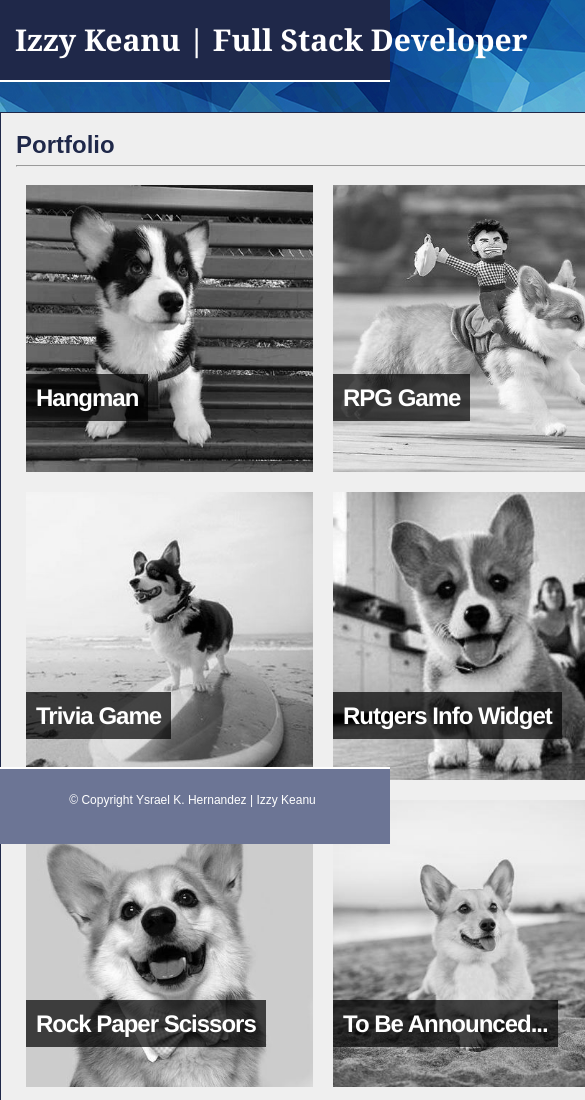
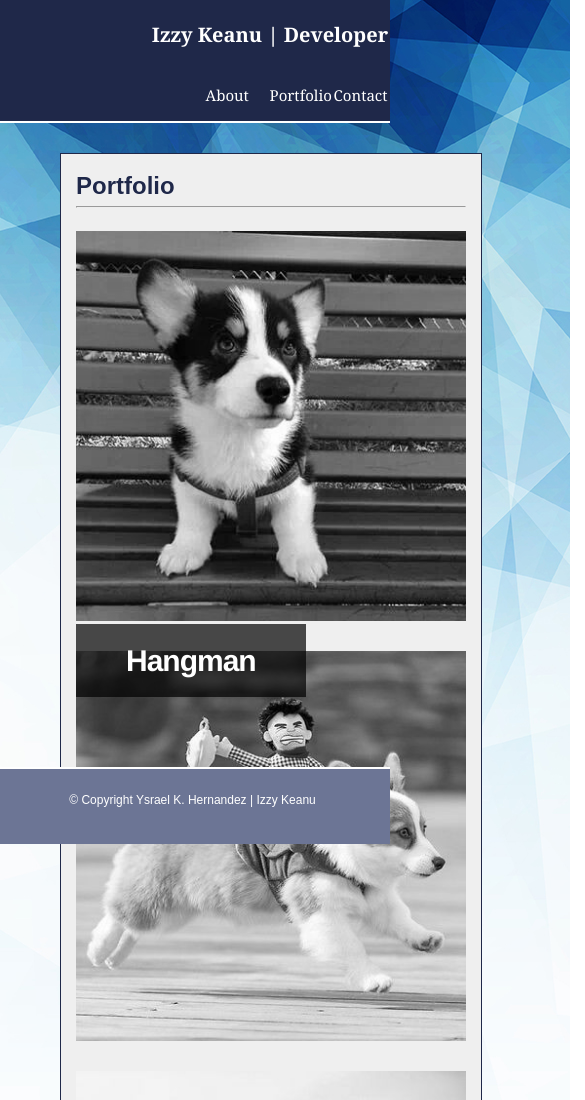
Before and after one commit to ykeanu/Responsive-Portfolio, a plain HTML site: page portfolio.html in a window 390 px wide. Shown: the top 1100 px of the page, 585 px wide, since content can reach past the window. Drawn offline with Linux system fonts and the light colour scheme.

Commit message:
Added finishing touches

```diff
--- a/assets/css/style.css
+++ b/assets/css/style.css
@@ -9,23 +9,18 @@ body {
 	font-family: 'Arial', 'Helvetica Neue', Helvetica, sans-serif;
 }
 
-
 .container {
 	width: 960px;
-	/*border: 1px solid red;*/
 	margin: 0 auto;
 }
 
 /* Top segment of website including header and navigation links. */
 .navigationBar {
-	/*background-color: #4285f4;*/
-	/*background-color:#3e3bf8;*/
 	background-color:#1f2849;
 	width: 100%
 	height: 75px;
 	font-family: 'Georgia', Times, 'Times New Roman', serif;
 	border-bottom: 2.5px solid #FFFFFF;
-/*	border: 1px solid red;*/
 }
 
 .navigationContent {
@@ -36,42 +31,19 @@ body {
 /*Header of 'Izzy Keanu'*/
 header {
 	float: left;
-	/*border: 1px solid red;*/
 	margin: 0 auto;
 	padding: 25px 20px 25px 15px;
 }
 
 header a {
 	color: #FFFFFF;
-	font-size: 30px;
+	font-size: 35px;
 	font-weight: bold;
 	text-align: left;
 	text-decoration: none;
 }
 
-/* Hover over header */
-/*header a:hover {
-	color: #FF0000;
-}*/
-
-/*EXPERIMENTAL*/
-
-/*header a{
-	color: #FFF;
-	font-family: sans-serif;
-	transition: all ease-in-out .3s;
-
-}
-
-header a:hover{
-  color: #0CF;
-}*/
-
 header a{
-/*  text-decoration: none;*/
-/*  background-color: #eee;*/
-/*  color: #999;
-  padding: 0 20px;*/
   transition: all ease-in-out .3s;
 }
 
@@ -81,28 +53,27 @@ header a:hover{
   margin-left: -3px;
 }
 
-/*EXPERIMENTAL*/
-
 /* Navigation links */
 nav {
+	padding: 20px 0px 20px 0px;
 	float: right;
-	/*border: 1px solid red;*/
-	padding: 20px 0px 20px 0px;
 }
 
 ul {
 	list-style-type: none;
+	display: inline-block;
 	margin: 0;
 	padding: 0;
+	margin-right: 70px;
 }
 
 li {
-	float: right;
+ float: left;
 }
 
 li a {
 	color: #FFFFFF;
-	display: block;
+	display: inline-block;
 	padding: 8px;
 	font-size: 15px;
 	text-decoration: none
@@ -163,10 +134,11 @@ section p {
 
 aside {
 	background-color: #efefef;
-	float: right;
+	float: left;
 	width: 238px;
 	border: 1px solid #1f2849;
 	padding: 20px 15px 20px 15px;
+	margin-left: 30px;
 }
 
 h2 {
@@ -192,9 +164,6 @@ h2 {
 	text-shadow: -1px -1px 0px #000;
 }
 
-.socialMedia {
-	/*margin: 20px 15px 20px 15px;*/
-}
 .mainContent::after {
 	content: "";
 	display: block;
@@ -202,7 +171,6 @@ h2 {
 }
 
 footer {
-/*	background-color: #3F5295;*/
 	background-color: #6C7595;
 	height: 75px;
 	border-top: 2.5px solid #FFFFFF;
@@ -220,16 +188,14 @@ footer p {
 	padding: 25px 20px 25px 15px;
 }
 
-/*PORFOLIO.HTML*/
+
+/*  ~PORTFOLIO.HTML ~ */
 
 .mainPortfolio img {
 	width: 46.5%;
 	height: 46.5%;
 	-webkit-filter: grayscale(100%);
     filter: grayscale(100%);
-/*    -webkit-filter: sepia(1);
-  	filter: sepia(1);*/
-/*  	filter: blur(1px);*/
 	float: left;
 	margin: 10px;
 }
@@ -290,7 +256,7 @@ h3 span {
    color: white;
    font: bold 24px/45px Helvetica, Sans-Serif;
    letter-spacing: -1px;
-   background: rgb(0, 0, 0); /* fallback color */
+   background: rgb(0, 0, 0);
    background: rgba(0, 0, 0, 0.7);
    padding: 10px;
 }
@@ -301,7 +267,7 @@ h3 span {
 	clear: both;
 }
 
-/*CONTACT.HTML*/
+/*  ~CONTACT.HTML~  */
 
 .mainForm h3, .mainForm form, input, textarea{
 	text-align: left;
@@ -333,12 +299,318 @@ input:focus, textarea:focus {
 	border-color: #1f2849;
 	padding: 7.5px 22.5px 7.5px 22.5px;
 }
+/*End of general CSS styling*/
 
-/*.shortFooter {
-	position: absolute;
-  	right: 0;
- 	bottom: 0;
-	left: 0;
+
+/*       ~MEDIA QUERIES~        */
+
+/* LARGE SCREEN - Desktop */
+@media screen and (max-width: 980px) {
+	.container {
+		width: 100%;
+		padding-left: 30px;
+		padding-right: 30px;
+	}
+
+	nav {
+		float: left;
+		margin-left: 30px;
+	}
+
+	section {
+		width: 420px;
+	}
+
+	.mainBio img {
+		width: 100%;
+		float: left;
+	}
+
+	/*Portfolio Media Query*/
+
+	.mainPortfolio img {
+		float: left;
+		display: block;
+		width: 100%;
+		margin: 20px 0 15px 0;
+	}
+
+	.project-1, .project-2, .project-3, .project-4, .project-5, .project-6 {
+		position: relative;
+		z-index: , 0;
+	}
+
+	.project-name-1 {
+		position: absolute;
+		top: 280px;
+		left: 0px;
+		z-index: 1;
+	}
+
+	.project-name-2 {
+		position: absolute;
+		top: 740px;
+		left: 0px;
+		z-index: 1;
+	}
+
+	.project-name-3 {
+		position: absolute;
+		top: 1200px;
+		left: 0px;
+		z-index: 1;
+	}
+
+	.project-name-4 {
+		position: absolute;
+		top: 1660px;
+		left: 0px;
+		z-index: 1;
+	}
+
+	.project-name-5 {
+		position: absolute;
+		top: 2120px;
+		left: 0px;
+		z-index: 1;
+	}
+
+	.project-name-6 {
+		position: absolute;
+		top: 2580px;
+		left: 0px;
+		z-index: 1;
+	}
+
+	h3 span {
+	   font: bold 30px/50px Helvetica, Sans-Serif;
+	   padding: 20px 50px 20px 50px;
+	}
+
+	.inputSmall {
+		width: 100%;
+	}
 }
 
-*/
+/* MEDIUM SCREEN - Tablet */
+@media screen and (max-width: 768px) {
+	.container {
+		width: 100%;
+		padding-left: 30px;
+		padding-right: 30px;
+	}
+
+	header a {
+		font-size: 20px;
+	}
+
+	section {
+		width: 100%;
+	}
+
+	section::after {
+		content: "";
+		display: block;
+		clear: both;
+	}
+
+	aside {
+		clear: both;
+		width: 100%;
+		margin-top: 30px;
+		margin-left: 0;
+	}
+
+	.socialMedia {
+		width: 238px;
+	}
+
+
+	.mainPortfolio img {
+		width: 46.5%;
+		height: 46.5%;
+		-webkit-filter: grayscale(100%);
+	    filter: grayscale(100%);
+		float: left;
+		margin: 10px;
+	}
+
+	.mainPortfolio img:hover{
+	  filter: none;
+	  -webkit-filter: none;
+	}
+
+
+	.project-name-1 {
+		position: absolute;
+		top: 230px;
+		left: 10px;
+		z-index: 1;
+	}
+
+	.project-name-2 {
+		position: absolute;
+		top: 230px;
+		left: 387.12px;
+		z-index: 1;
+	}
+
+	.project-name-3 {
+		position: absolute;
+		top: 617.12px;
+		left: 10px;
+		z-index: 1;
+	}
+
+	.project-name-4 {
+		position: absolute;
+		top: 617.12px;
+		left: 387.12px;
+		z-index: 1;
+	}
+
+	.project-name-5 {
+		position: absolute;
+		top: 994.24px;
+		left: 10px;
+		z-index: 1;
+	}
+
+	.project-name-6 {
+		position: absolute;
+		top: 994.24px;
+		left: 387.12px;
+		z-index: 1;
+	}
+
+	h3 span {
+	   font: bold 24px/45px Helvetica, Sans-Serif;
+	   padding: 10px;
+	}
+
+	.inputSmall {
+		width: 100%;
+	}
+}
+
+/* SMALL SCREEN - Mobile landscape*/
+@media screen and (max-width: 640px) {
+	.container {
+		width: 100%;
+		padding-left: 30px;
+		padding-right: 30px;
+		margin-left: 30px;
+		margin-right: 30px;
+	}
+
+	.navigationBar {
+		position: static;
+	}
+
+	header {
+		width: 100%;
+		margin: 0 auto;
+		position: static;
+	}
+
+	nav {
+		width: 100%;
+		text-align: center;
+		margin: 0 auto;
+		padding: 10px 0px 10px 0px;
+		margin-left: 120px;
+		margin-right: -120px;
+	}
+
+	nav ul {
+		display: block;
+    	list-style-type: none;
+	}
+
+	nav li {
+		margin: 0 auto:
+		padding: 0 auto;
+		float:left;
+		width: 20%;
+	}
+
+	nav a {
+		width: 20%;
+	}
+
+	aside {
+		clear: both;
+		width: 100%;
+		margin-top: 30px;
+		margin-left: 0;
+	}
+
+	.socialMedia {
+		width: 238px;
+	}
+
+
+/*	Portfolio Media Query*/
+	.mainPortfolio img {
+		float: left;
+		display: block;
+		width: 100%;
+		margin: 15px 0 15px 0;
+	}
+
+	.project-1, .project-2, .project-3, .project-4, .project-5, .project-6 {
+		position: relative;
+		z-index: , 0;
+	}
+
+	.project-name-1 {
+		position: absolute;
+		top: 420px;
+		left: 0px;
+		z-index: 1;
+	}
+
+	.project-name-2 {
+		position: absolute;
+		top: 1090px;
+		left: 0px;
+		z-index: 1;
+	}
+
+	.project-name-3 {
+		position: absolute;
+		top: 1760px;
+		left: 0px;
+		z-index: 1;
+	}
+
+	.project-name-4 {
+		position: absolute;
+		top: 2430px;
+		left: 0px;
+		z-index: 1;
+	}
+
+	.project-name-5 {
+		position: absolute;
+		top: 3100px;
+		left: 0px;
+		z-index: 1;
+	}
+
+	.project-name-6 {
+		position: absolute;
+		top: 3770px;
+		left: 0px;
+		z-index: 1;
+	}
+
+	h3 span {
+	   font: bold 30px/50px Helvetica, Sans-Serif;
+	   padding: 20px 50px 20px 50px;
+	}
+
+	.inputSmall {
+		width: 100%;
+	}
+}
--- a/portfolio.html
+++ b/portfolio.html
@@ -1,102 +1,69 @@
 <!DOCTYPE html>
 <html>
 	<head>
+		<meta name="viewport" content="width=device-width,initial-scale=1">
 		<title>Izzy Keanu | Full Stack Developer</title>
 		<!-- CSS Reset that allows cross-compatability between browsers. -->
 		<link rel="stylesheet" type="text/css" href="assets/css/reset.css">
 		<!-- Local style sheet created by me. -->
 		<link rel="stylesheet" type="text/css" href="assets/css/style.css">
 	</head>
-
 	<body>
-
 		<div class="navigationBar">
-
-			<div class="navigationContent">
+			<div class="container">
 				<!-- Container that holds header. -->
 				<header>
-					<a href="index.html">Izzy Keanu | Full Stack Developer</a>
+					<a href="index.html">Izzy Keanu | Developer</a>
 				</header>
-
 				<!-- Container that holds navigation bar. -->
 				<nav>
-					<ul>
-						<li><a href="contact.html">Contact</a></li>
-						<li><a href="portfolio.html">Portfolio</a></li>
-						<li><a href="index.html">About</a></li>
-					</ul>
+					<div class="navPosition">
+						<ul>
+							<li><a href="index.html">About</a></li>
+							<li><a href="portfolio.html">Portfolio</a></li>
+							<li><a href="contact.html">Contact</a></li>
+						</ul>
+					</div>
 				</nav>
 			</div>
 		</div>
-
 		<div class="container">
 			<!-- Container that holds section and aside. -->
 			<div class="mainContent">
-
 				<!-- Container that holds the About Me section and headshot photo. -->
 				<section>
 						<h1>Portfolio</h1>
-
 						<hr>
-
 						<div class="mainPortfolio">
-
 							<div class="project-1">
-
 								<img src="assets/images/project-1.jpg" alt="">
-
 								<h3 class="project-name-1"><span>Hangman</span></h3>
-
 							</div>
-
 							<div class="project-2">
-
 								<img src="assets/images/project-2.jpg" alt="">
-
 								<h3 class="project-name-2"><span>RPG Game</span></h3>
-
 							</div>
-
 							<div class="project-3">
-
 								<img src="assets/images/project-3.jpg" alt="">
-
 								<h3 class="project-name-3"><span>Trivia Game</span></h3>
-
 							</div>
-
 							<div class="project-4">
-
 								<img src="assets/images/project-4.jpg" alt="">
-
 								<h3 class="project-name-4"><span>Rutgers Info Widget</span></h3>
-
 							</div>
-
 							<div class="project-5">
-
 								<img src="assets/images/project-5.jpg" alt="">
-
 								<h3 class="project-name-5"><span>Rock Paper Scissors</span></h3>
-
 							</div>
-
 							<div class="project-6">
-
 								<img src="assets/images/project-6.jpg" alt="">
-
 								<h3 class="project-name-6"><span>To Be Announced...</span></h3>
-
 							</div>
-
 						</div>
 				</section>
-
 				<aside>
 					<h2>Connect with Me</h2>
-
 					<hr>
-
 					<div class="socialMedia">
 						<a href="https://github.com/ykeanu" target="_blank">
 							<img src="assets/images/github.jpg" alt="">
```
Also changed, not shown: contact.html (+10 -19 lines), index.html (+10 -19 lines).
